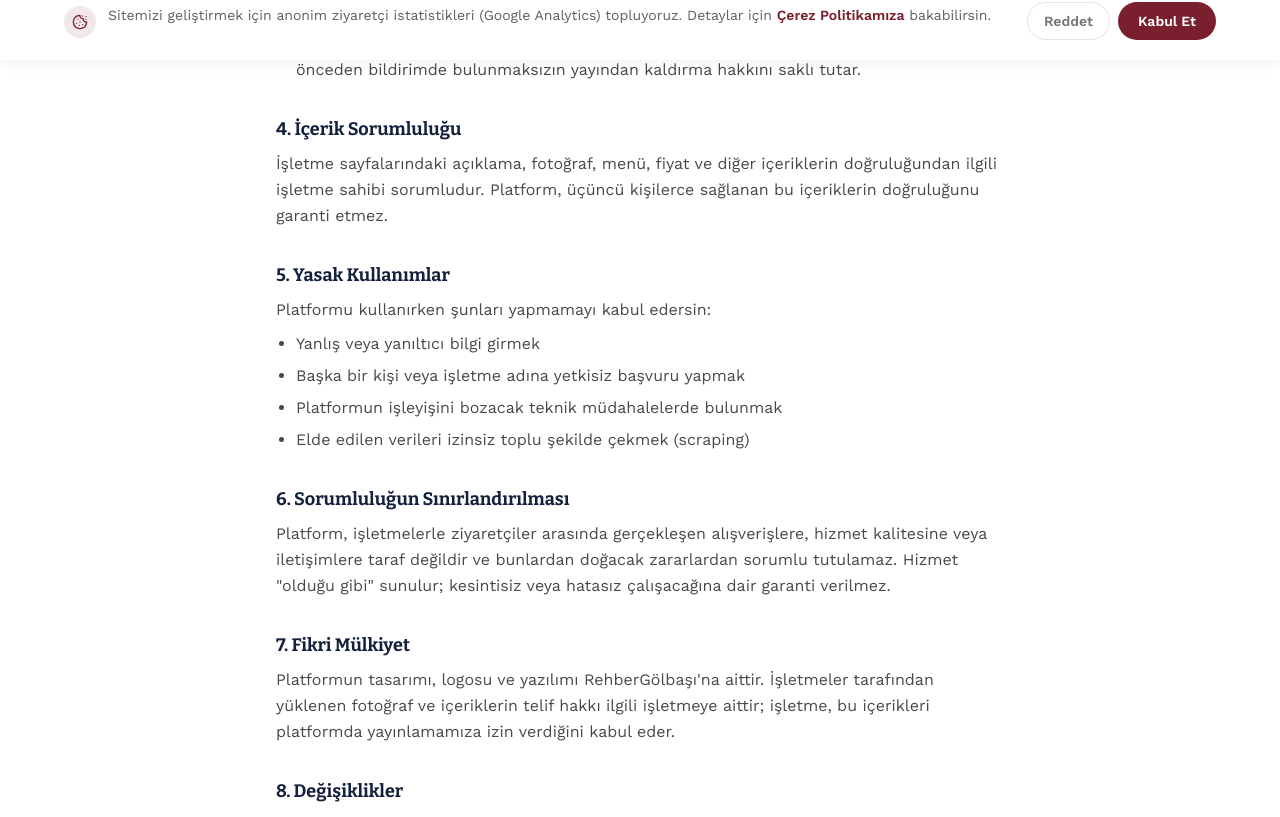
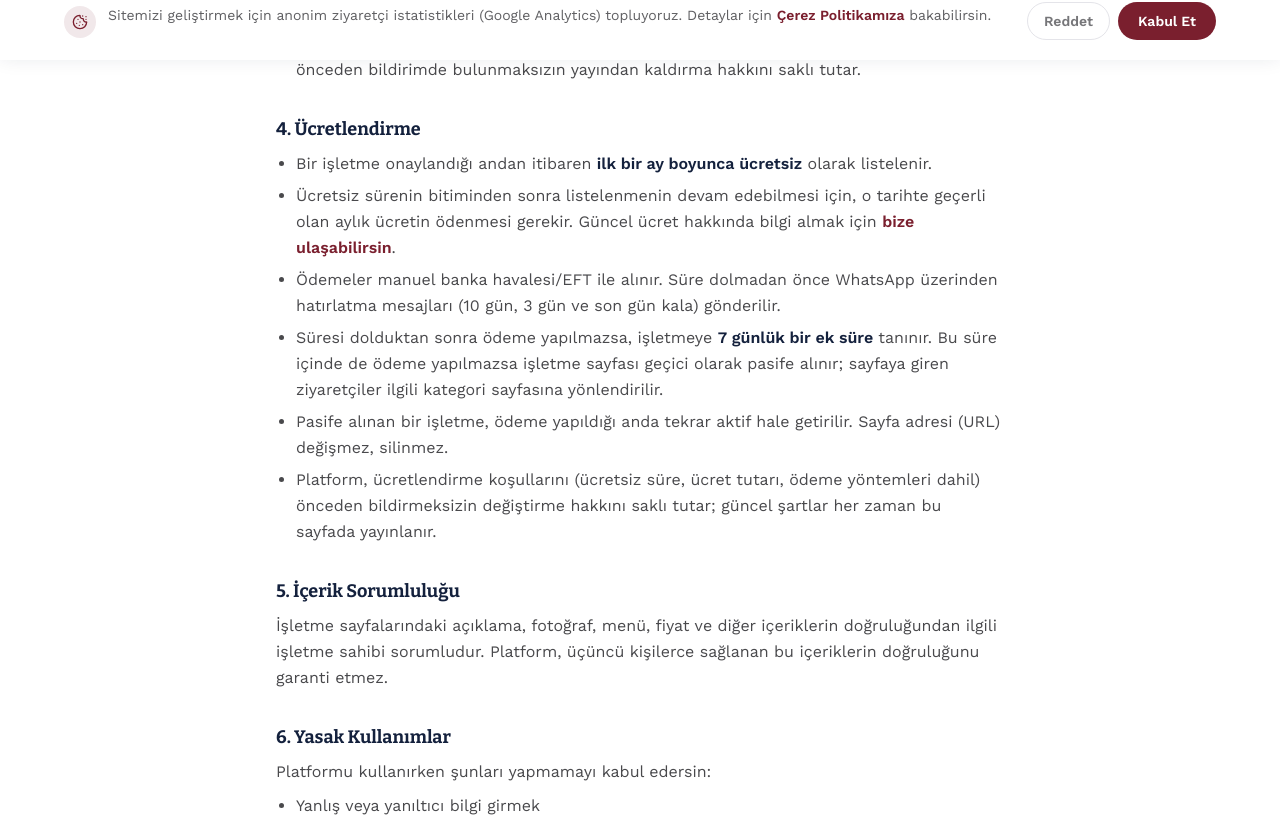
Before and after one commit to ustunbasmc/rehbergolbasi, a Next.js app: page /kullanim-sartlari in a window 1280 px wide. Shown: the part 740-1557 px from the top of the page. Built offline with nearby package versions, Linux system fonts and the light colour scheme.

Commit message:
ödeme kayıt sistemi eklendi

```diff
--- a/src/app/kullanim-sartlari/page.tsx
+++ b/src/app/kullanim-sartlari/page.tsx
@@ -33,7 +33,7 @@ export default function KullanimSartlariPage() {
           <h2 className="mb-2 font-display text-lg font-bold text-navy">2. Hizmetin Tanımı</h2>
           <p>
             RehberGölbaşı, Gölbaşı, Ankara&apos;daki işletmelerin listelendiği
-            ücretsiz bir dijital rehber hizmetidir. Platform, işletmeler ile
+            bir dijital rehber hizmetidir. Platform, işletmeler ile
             ziyaretçileri buluşturan bir aracıdır; işletmelerin sunduğu ürün ve
             hizmetlerin sağlayıcısı değildir.
           </p>
@@ -60,7 +60,47 @@ export default function KullanimSartlariPage() {
         </section>
 
         <section>
-          <h2 className="mb-2 font-display text-lg font-bold text-navy">4. İçerik Sorumluluğu</h2>
+          <h2 className="mb-2 font-display text-lg font-bold text-navy">4. Ücretlendirme</h2>
+          <ul className="ml-5 list-disc space-y-1.5">
+            <li>
+              Bir işletme onaylandığı andan itibaren <span className="font-semibold text-navy">ilk bir ay boyunca ücretsiz</span> olarak
+              listelenir.
+            </li>
+            <li>
+              Ücretsiz sürenin bitiminden sonra listelenmenin devam edebilmesi için,
+              o tarihte geçerli olan aylık ücretin ödenmesi gerekir. Güncel ücret
+              hakkında bilgi almak için{" "}
+              <a href="/iletisim" className="font-semibold text-bordo hover:underline">
+                bize ulaşabilirsin
+              </a>
+              .
+            </li>
+            <li>
+              Ödemeler manuel banka havalesi/EFT ile alınır. Süre dolmadan önce
+              WhatsApp üzerinden hatırlatma mesajları (10 gün, 3 gün ve son gün
+              kala) gönderilir.
+            </li>
+            <li>
+              Süresi dolduktan sonra ödeme yapılmazsa, işletmeye{" "}
+              <span className="font-semibold text-navy">7 günlük bir ek süre</span> tanınır.
+              Bu süre içinde de ödeme yapılmazsa işletme sayfası geçici olarak
+              pasife alınır; sayfaya giren ziyaretçiler ilgili kategori sayfasına
+              yönlendirilir.
+            </li>
+            <li>
+              Pasife alınan bir işletme, ödeme yapıldığı anda tekrar aktif hale
+              getirilir. Sayfa adresi (URL) değişmez, silinmez.
+            </li>
+            <li>
+              Platform, ücretlendirme koşullarını (ücretsiz süre, ücret tutarı,
+              ödeme yöntemleri dahil) önceden bildirmeksizin değiştirme hakkını
+              saklı tutar; güncel şartlar her zaman bu sayfada yayınlanır.
+            </li>
+          </ul>
+        </section>
+
+        <section>
+          <h2 className="mb-2 font-display text-lg font-bold text-navy">5. İçerik Sorumluluğu</h2>
           <p>
             İşletme sayfalarındaki açıklama, fotoğraf, menü, fiyat ve diğer
             içeriklerin doğruluğundan ilgili işletme sahibi sorumludur. Platform,
@@ -69,7 +109,7 @@ export default function KullanimSartlariPage() {
         </section>
 
         <section>
-          <h2 className="mb-2 font-display text-lg font-bold text-navy">5. Yasak Kullanımlar</h2>
+          <h2 className="mb-2 font-display text-lg font-bold text-navy">6. Yasak Kullanımlar</h2>
           <p>Platformu kullanırken şunları yapmamayı kabul edersin:</p>
           <ul className="ml-5 mt-2 list-disc space-y-1.5">
             <li>Yanlış veya yanıltıcı bilgi girmek</li>
@@ -81,7 +121,7 @@ export default function KullanimSartlariPage() {
 
         <section>
           <h2 className="mb-2 font-display text-lg font-bold text-navy">
-            6. Sorumluluğun Sınırlandırılması
+            7. Sorumluluğun Sınırlandırılması
           </h2>
           <p>
             Platform, işletmelerle ziyaretçiler arasında gerçekleşen alışverişlere,
@@ -92,7 +132,7 @@ export default function KullanimSartlariPage() {
         </section>
 
         <section>
-          <h2 className="mb-2 font-display text-lg font-bold text-navy">7. Fikri Mülkiyet</h2>
+          <h2 className="mb-2 font-display text-lg font-bold text-navy">8. Fikri Mülkiyet</h2>
           <p>
             Platformun tasarımı, logosu ve yazılımı RehberGölbaşı&apos;na aittir.
             İşletmeler tarafından yüklenen fotoğraf ve içeriklerin telif hakkı
@@ -102,7 +142,7 @@ export default function KullanimSartlariPage() {
         </section>
 
         <section>
-          <h2 className="mb-2 font-display text-lg font-bold text-navy">8. Değişiklikler</h2>
+          <h2 className="mb-2 font-display text-lg font-bold text-navy">9. Değişiklikler</h2>
           <p>
             Bu şartları zaman zaman güncelleyebiliriz. Güncel şartlar her zaman bu
             sayfada yayınlanır.
@@ -110,7 +150,7 @@ export default function KullanimSartlariPage() {
         </section>
 
         <section>
-          <h2 className="mb-2 font-display text-lg font-bold text-navy">9. Uygulanacak Hukuk</h2>
+          <h2 className="mb-2 font-display text-lg font-bold text-navy">10. Uygulanacak Hukuk</h2>
           <p>
             Bu şartlar Türkiye Cumhuriyeti kanunlarına tabidir; doğabilecek
             uyuşmazlıklarda Ankara mahkemeleri ve icra daireleri yetkilidir.
--- a/src/components/AdminDashboard.tsx
+++ b/src/components/AdminDashboard.tsx
@@ -12,6 +12,7 @@ import FeatureManager from "@/components/admin/FeatureManager";
 import ContactRequestsList from "@/components/admin/ContactRequestsList";
 import TagManager from "@/components/admin/TagManager";
 import ExpiryAlertsList from "@/components/admin/ExpiryAlertsList";
+import PaymentsList from "@/components/admin/PaymentsList";
 import Overview from "@/components/admin/Overview";
 import {
   Clock,
@@ -27,6 +28,7 @@ import {
   PhoneCall,
   Hash,
   AlertTriangle,
+  Wallet,
 } from "lucide-react";
 
 type Tab =
@@ -39,7 +41,8 @@ type Tab =
   | "features"
   | "requests"
   | "tags"
-  | "expiry";
+  | "expiry"
+  | "payments";
 
 interface Stats {
   total: number;
@@ -127,6 +130,7 @@ export default function AdminDashboard({ onLogout }: { onLogout: () => void }) {
       title: "Yönetim",
       items: [
         { key: "expiry", label: "Süre Uyarıları", icon: AlertTriangle, badge: stats.expiryAlerts },
+        { key: "payments", label: "Ödemeler", icon: Wallet },
         { key: "categories", label: "Kategoriler", icon: LayoutGrid },
         { key: "tags", label: "Etiketler", icon: Hash },
         { key: "features", label: "Özellikler", icon: TagsIcon },
@@ -239,6 +243,7 @@ export default function AdminDashboard({ onLogout }: { onLogout: () => void }) {
           {tab === "approved" && <ApprovedList categories={categories} />}
           {tab === "rejected" && <RejectedList />}
           {tab === "expiry" && <ExpiryAlertsList />}
+          {tab === "payments" && <PaymentsList />}
           {tab === "categories" && <CategoryManager />}
           {tab === "tags" && <TagManager />}
           {tab === "features" && <FeatureManager />}
--- a/src/components/admin/EditBusinessModal.tsx
+++ b/src/components/admin/EditBusinessModal.tsx
@@ -73,6 +73,8 @@ export default function EditBusinessModal({
   const [isActive, setIsActive] = useState(business.is_active);
   const [extending, setExtending] = useState(false);
   const [reactivating, setReactivating] = useState(false);
+  const [paymentAmount, setPaymentAmount] = useState("");
+  const [paymentNote, setPaymentNote] = useState("");
 
   const [saving, setSaving] = useState(false);
   const [deleting, setDeleting] = useState(false);
@@ -130,12 +132,20 @@ export default function EditBusinessModal({
       .update({ paid_until: newPaidUntil.toISOString(), is_active: true })
       .eq("id", business.id);
 
-    setExtending(false);
-
     if (!updateError) {
+      await supabase.from("payments").insert({
+        business_id: business.id,
+        amount: paymentAmount ? Number(paymentAmount) : null,
+        note: paymentNote.trim() || null,
+        paid_at: now.toISOString(),
+      });
       setPaidUntil(newPaidUntil.toISOString());
       setIsActive(true);
+      setPaymentAmount("");
+      setPaymentNote("");
     }
+
+    setExtending(false);
   }
 
   async function handleReactivate() {
@@ -263,6 +273,23 @@ export default function EditBusinessModal({
               <p>Ücretsiz süre bitişi: {formatDate(freeUntil)}</p>
               <p>Ödemeli süre bitişi: {formatDate(paidUntil)}</p>
             </div>
+
+            <div className="mb-2 grid grid-cols-1 gap-2 sm:grid-cols-2">
+              <input
+                type="number"
+                value={paymentAmount}
+                onChange={(e) => setPaymentAmount(e.target.value)}
+                placeholder="Tutar (₺, isteğe bağlı)"
+                className="w-full rounded-lg border border-line bg-white px-3 py-1.5 text-xs outline-none focus:border-bordo"
+              />
+              <input
+                value={paymentNote}
+                onChange={(e) => setPaymentNote(e.target.value)}
+                placeholder="Not (isteğe bağlı)"
+                className="w-full rounded-lg border border-line bg-white px-3 py-1.5 text-xs outline-none focus:border-bordo"
+              />
+            </div>
+
             <div className="flex flex-wrap gap-2">
               <button
                 type="button"
--- /dev/null
+++ b/src/components/admin/PaymentsList.tsx
@@ -0,0 +1,106 @@
+"use client";
+
+import { useEffect, useState, useCallback, useMemo } from "react";
+import Link from "next/link";
+import { supabase } from "@/lib/supabase";
+import { Wallet } from "lucide-react";
+
+interface PaymentRow {
+  id: string;
+  business_id: string;
+  amount: number | null;
+  note: string | null;
+  paid_at: string;
+  business: { name: string; slug: string } | null;
+}
+
+function formatCurrency(amount: number | null) {
+  if (amount === null) return "—";
+  return new Intl.NumberFormat("tr-TR", { style: "currency", currency: "TRY" }).format(amount);
+}
+
+export default function PaymentsList() {
+  const [payments, setPayments] = useState<PaymentRow[]>([]);
+  const [loading, setLoading] = useState(true);
+
+  const loadPayments = useCallback(async () => {
+    setLoading(true);
+    const { data } = await supabase
+      .from("payments")
+      .select("*, business:businesses(name, slug)")
+      .order("paid_at", { ascending: false })
+      .limit(100);
+    setPayments((data as unknown as PaymentRow[]) ?? []);
+    setLoading(false);
+  }, []);
+
+  useEffect(() => {
+    loadPayments();
+  }, [loadPayments]);
+
+  const monthTotal = useMemo(() => {
+    const now = new Date();
+    return payments
+      .filter((p) => {
+        const d = new Date(p.paid_at);
+        return d.getFullYear() === now.getFullYear() && d.getMonth() === now.getMonth();
+      })
+      .reduce((sum, p) => sum + (p.amount ?? 0), 0);
+  }, [payments]);
+
+  if (loading) return <p className="text-ink/50">Yükleniyor...</p>;
+
+  return (
+    <div>
+      <div className="card-shadow mb-5 flex items-center gap-3 rounded-2xl border border-line bg-white p-5">
+        <span className="flex h-10 w-10 items-center justify-center rounded-full bg-navy/5 text-navy">
+          <Wallet className="h-5 w-5" />
+        </span>
+        <div>
+          <p className="text-xs font-semibold text-ink/50">Bu ay toplam tahsilat</p>
+          <p className="font-display text-2xl font-bold text-navy">{formatCurrency(monthTotal)}</p>
+        </div>
+      </div>
+
+      {payments.length === 0 ? (
+        <div className="rounded-2xl border border-line bg-offwhite p-10 text-center text-ink/60">
+          Henüz kayıtlı ödeme yok.
+        </div>
+      ) : (
+        <div className="flex flex-col gap-2">
+          {payments.map((p) => (
+            <div
+              key={p.id}
+              className="card-shadow flex items-center justify-between gap-3 rounded-xl border border-line bg-white p-4"
+            >
+              <div>
+                {p.business ? (
+                  <Link
+                    href={`/isletme/${p.business.slug}`}
+                    target="_blank"
+                    className="font-display text-sm font-bold text-navy hover:underline"
+                  >
+                    {p.business.name}
+                  </Link>
+                ) : (
+                  <span className="text-sm text-ink/40">Silinmiş işletme</span>
+                )}
+                <p className="text-xs text-ink/50">
+                  {new Date(p.paid_at).toLocaleDateString("tr-TR", {
+                    year: "numeric",
+                    month: "long",
+                    day: "numeric",
+                  })}
+                  {p.note && ` · ${p.note}`}
+                </p>
+              </div>
+              <span className="font-display text-sm font-bold text-navy">
+                {formatCurrency(p.amount)}
+              </span>
+            </div>
+          ))}
+        </div>
+      )}
+    </div>
+  );
+}
```
